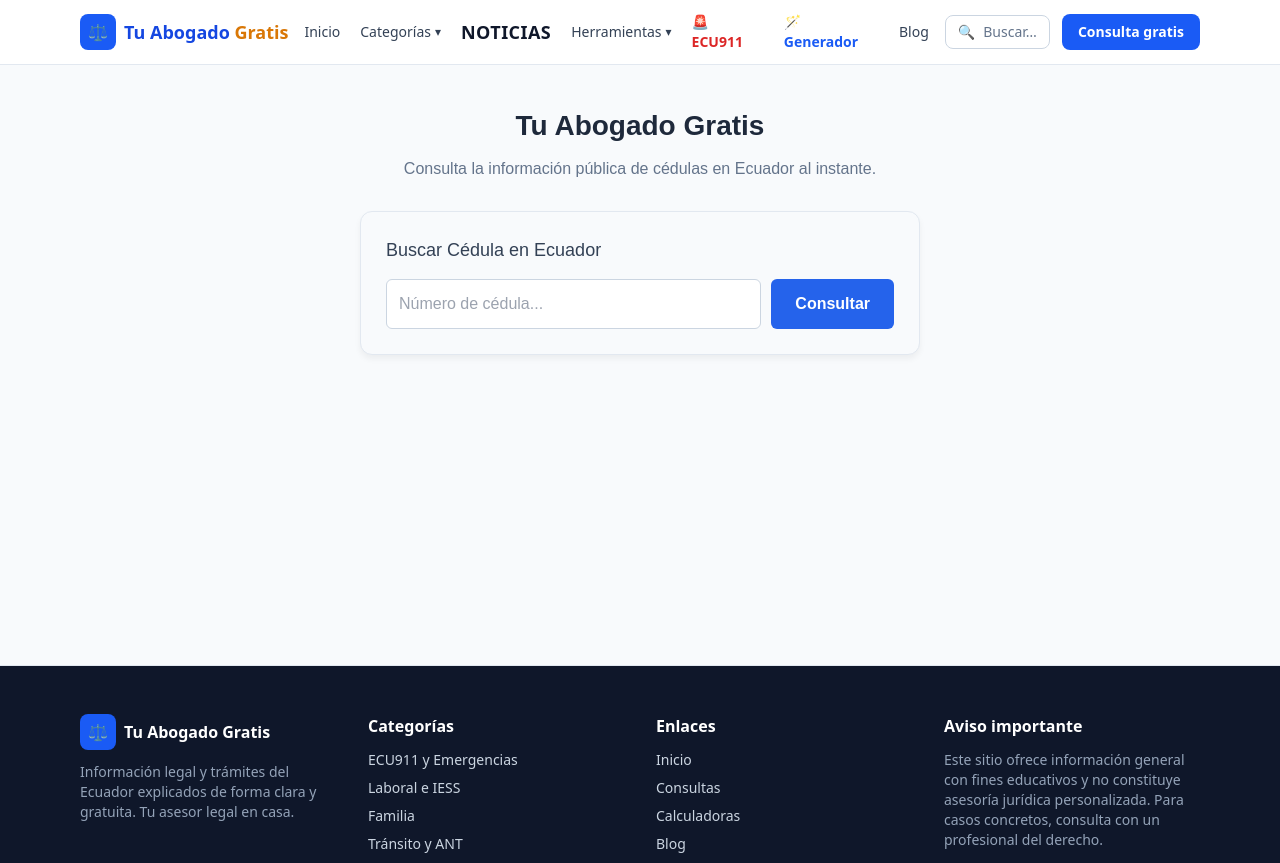
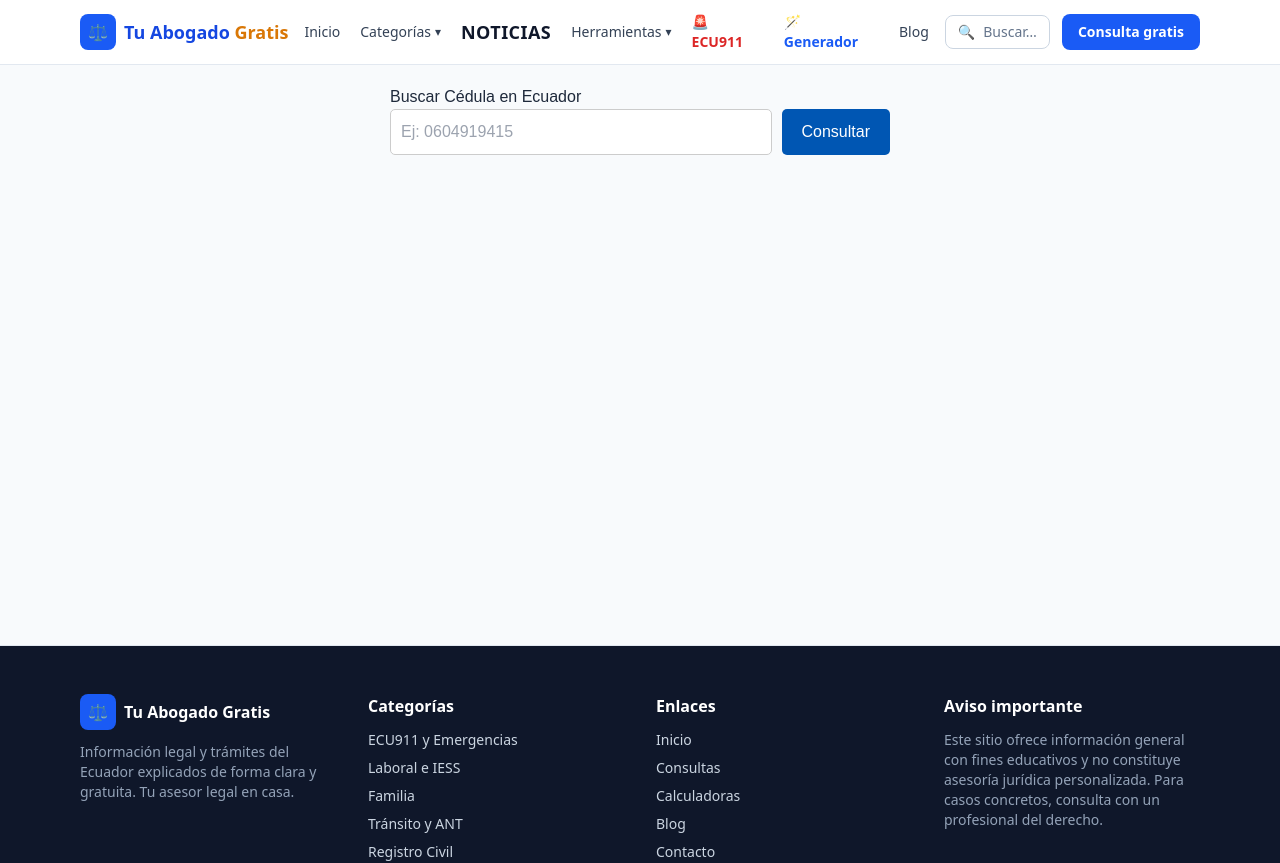
Before and after one commit to rootsrex/TUABOGADOGRATIS, a Next.js app: page /buscador in a window 1280 px wide. Shown: the top 863 px of the page. Built offline with nearby package versions, Linux system fonts and the light colour scheme.

Commit message:
Update page.tsx

```diff
--- a/app/buscador/page.tsx
+++ b/app/buscador/page.tsx
@@ -1,13 +1,15 @@
-"client"; // Dependiendo de tu configuración puede ser "use client"
+"use client"; // Obligatorio en Next.js (App Router) si usas useState
 
 import { useState } from "react";
 
-export default function Home() {
+export default function BuscadorCedula() {
+  // Estados para manejar la interfaz
   const [cedula, setCedula] = useState("");
-  const [resultados, setResultados] = useState<any>(null);
+const [resultados, setResultados] = useState<any[]>([]);
   const [cargando, setCargando] = useState(false);
   const [error, setError] = useState("");
 
+  // Esta es la función del Paso 5 que se conecta a Railway
   async function consultarCedula() {
     if (!cedula) {
       setError("Por favor ingresa una cédula");
@@ -19,12 +21,11 @@ export default function Home() {
     setResultados([]);
 
     try {
-      // Llamamos a la variable de entorno configurada en Vercel
+      // Llamamos a la variable de entorno que guardaste en Vercel
 const urlApi = `${process.env.NEXT_PUBLIC_API_CEDULAS}/api/cedula/${cedula}`;
       const respuesta = await fetch(urlApi, {
       method: "GET"
 });
-
       const datos = await respuesta.json();
 
      if (datos.resultados) {
@@ -41,65 +42,42 @@ export default function Home() {
   }
 
   return (
-    <main style={{ maxWidth: "600px", margin: "40px auto", fontFamily: "sans-serif", padding: "0 20px" }}>
-      <div style={{ textAlign: "center", marginBottom: "30px" }}>
-        <h1 style={{ fontSize: "28px", fontWeight: "bold", color: "#1e293b", marginBottom: "10px" }}>
-          Tu Abogado Gratis
-        </h1>
-        <p style={{ color: "#64748b" }}>Consulta la información pública de cédulas en Ecuador al instante.</p>
-      </div>
+    <div style={{ maxWidth: "500px", margin: "20px auto", fontFamily: "sans-serif" }}>
+      <h2>Buscar Cédula en Ecuador</h2>
 
-      {/* Caja del Buscador */}
-      <div style={{ backgroundColor: "#f8fafc", padding: "25px", borderRadius: "12px", boxShadow: "0 4px 6px rgba(0,0,0,0.05)", border: "1px solid #e2e8f0" }}>
-        <h2 style={{ fontSize: "18px", marginBottom: "15px", color: "#334155" }}>Buscar Cédula en Ecuador</h2>
-
-        <div style={{ display: "flex", gap: "10px" }}>
+      {/* Campo de texto y Botón */}
+      <div style={{ display: "flex", gap: "10px", marginBottom: "20px" }}>
         <input
           type="text"
-            placeholder="Número de cédula..."
+          placeholder="Ej: 0604919415"
           value={cedula}
           onChange={(e) => setCedula(e.target.value)}
-            style={{
-              flex: 1,
-              padding: "12px",
-              borderRadius: "6px",
-              border: "1px solid #cbd5e1",
-              fontSize: "16px"
-            }}
+          style={{ flex: 1, padding: "10px", borderRadius: "5px", border: "1px solid #ccc" }}
         />
-
         <button
           onClick={consultarCedula}
           disabled={cargando}
-            style={{
-              padding: "12px 24px",
-              backgroundColor: "#2563eb",
-              color: "#fff",
-              fontWeight: "bold",
-              border: "none",
-              borderRadius: "6px",
-              cursor: cargando ? "not-allowed" : "pointer",
-              fontSize: "16px"
-            }}
+          style={{ padding: "10px 20px", background: "#0056b3", color: "white", border: "none", borderRadius: "5px", cursor: "pointer" }}
         >
-            {cargando ? "Consultando..." : "Consultar"}
+          {cargando ? "Buscando..." : "Consultar"}
         </button>
       </div>
 
-        {error && (
-          <p style={{ color: "red", marginTop: "15px", fontSize: "14px" }}>{error}</p>
+      {/* Mensaje de error si la cédula no existe */}
+      {error && <p style={{ color: "red" }}>{error}</p>}
+
+      {/* Mostrar los resultados de la API */}
+      {resultados.length > 0 && (
+        <div style={{ background: "#f9f9f9", padding: "15px", borderRadius: "5px", border: "1px solid #ddd" }}>
+          <h3 style={{ marginTop: 0 }}>Resultados:</h3>
+{resultados.map((persona: any, index: number) => (
+  <div key={index} style={{ marginBottom: "10px" }}>
+              <p><strong>Cédula:</strong> {persona.cedula}</p>
+              <p><strong>Nombre:</strong> {persona.nombre}</p>
+            </div>
+          ))}
+        </div>
       )}
     </div>
-
-      {/* Resultados de la búsqueda */}
-      {resultados && (
-        <div style={{ marginTop: "25px", backgroundColor: "#fff", padding: "20px", borderRadius: "8px", border: "1px solid #e2e8f0", boxShadow: "0 2px 4px rgba(0,0,0,0.05)" }}>
-          <h3 style={{ marginTop: 0, color: "#1e293b", borderBottom: "1px solid #e2e8f0", paddingBottom: "10px" }}>Resultados de la consulta</h3>
-          <pre style={{ whiteSpace: "pre-wrap", wordBreak: "break-all", background: "#f1f5f9", padding: "12px", borderRadius: "6px", fontSize: "14px" }}>
-            {JSON.stringify(resultados, null, 2)}
-          </pre>
-        </div>
-      )}
-    </main>
   );
 }
```
Lines whose indentation alone changed are shown as unchanged.
